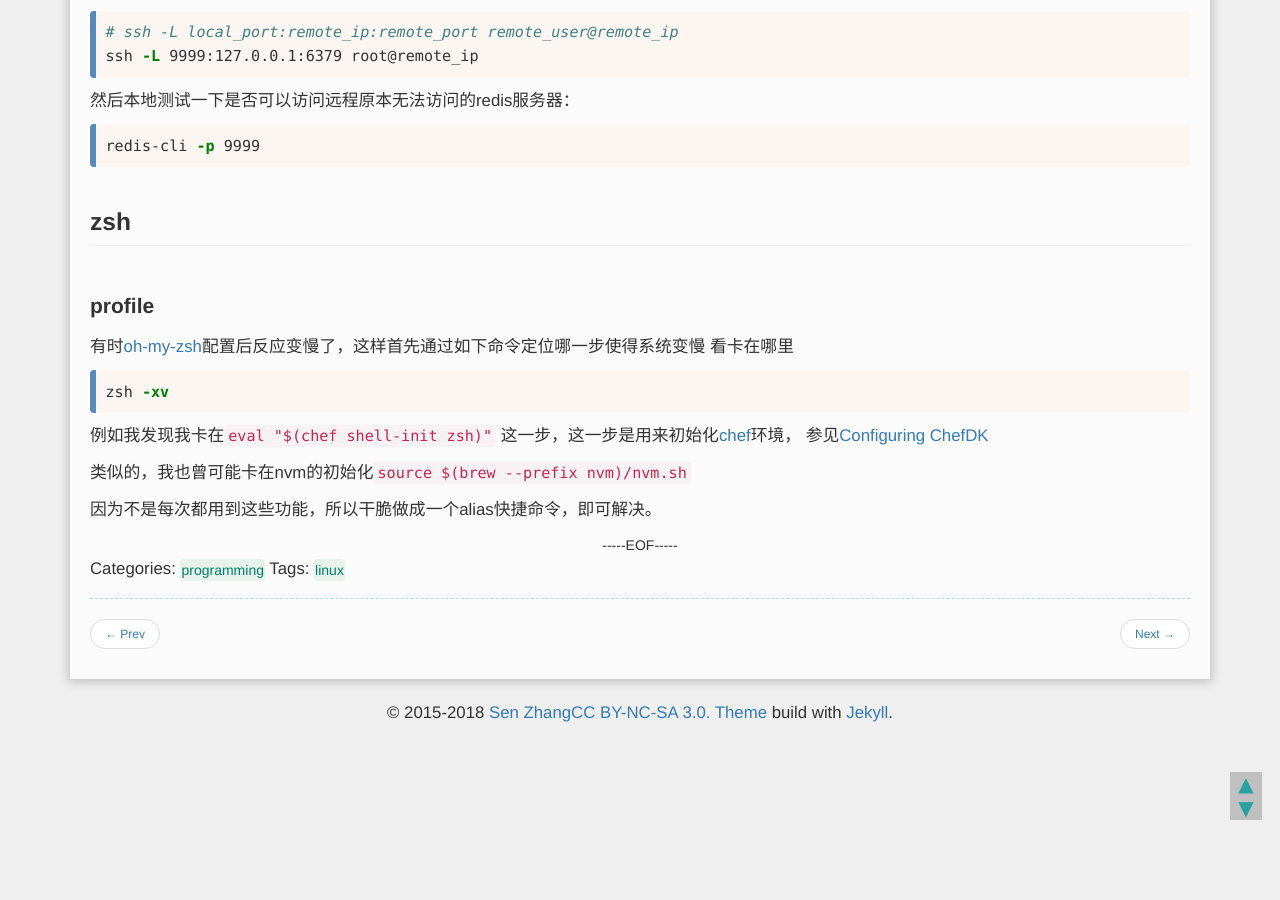
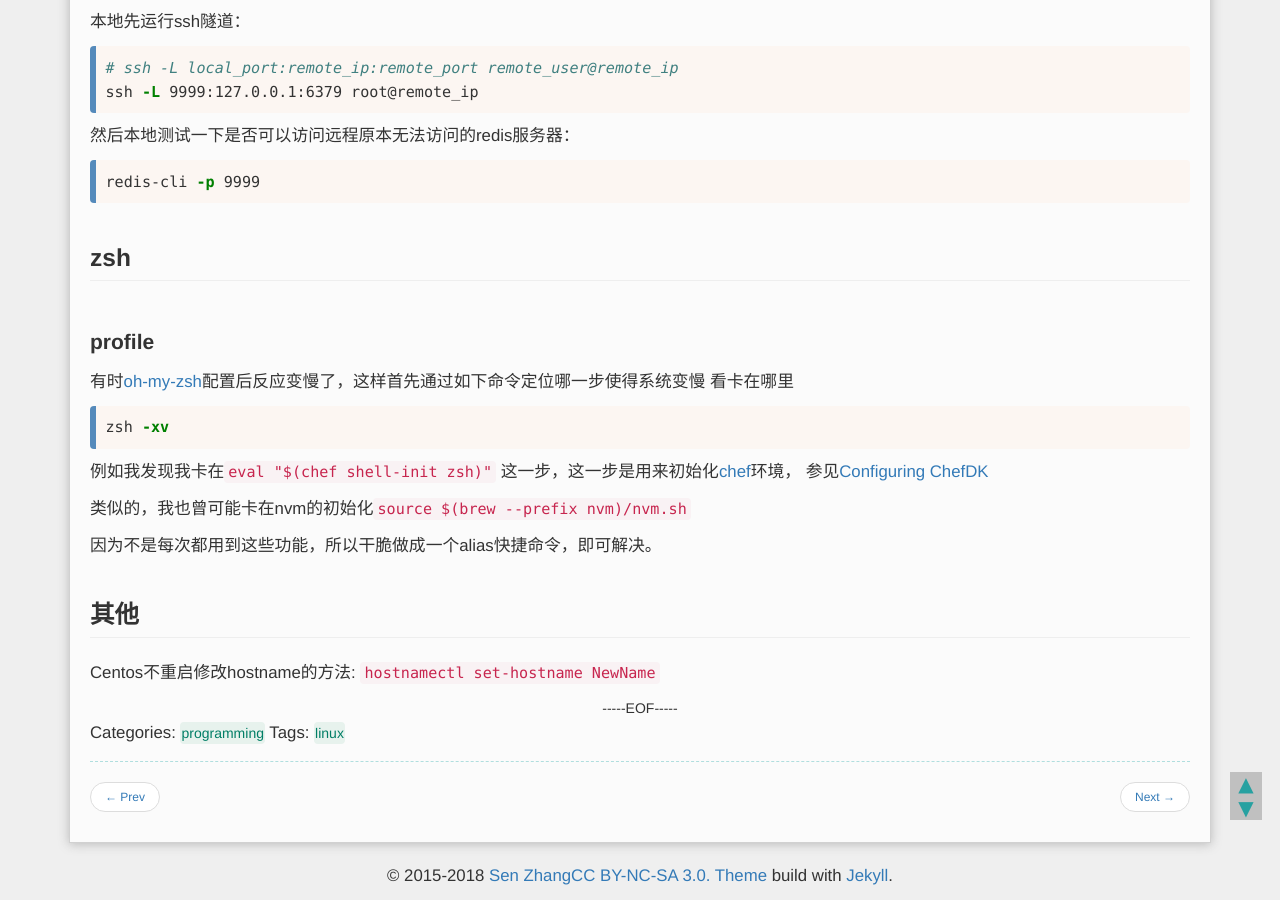
Before and after one commit to SenZhangAI/senzhangai.github.com, a Jekyll site: the page built from _posts/2018-09-14-linux-tips.md, in a window 1280 px wide and 900 px high, scrolled down 1003 px. Built offline with Jekyll 4.4.1, drawn with Linux system fonts in a browser that asks for light colours; comment, search, counter and statistics services are not loaded.

Commit message:
add linux tips

````diff
--- a/_posts/2018-09-14-linux-tips.md
+++ b/_posts/2018-09-14-linux-tips.md
@@ -50,10 +50,13 @@
 zsh -xv
 ```
 
-
 例如我发现我卡在`eval "$(chef shell-init zsh)"` 这一步，这一步是用来初始化[chef](https://github.com/chef/chef)环境，
 参见[Configuring ChefDK](https://docs.chef.io/chefdk_setup.html)
 
 类似的，我也曾可能卡在nvm的初始化`source $(brew --prefix nvm)/nvm.sh`
 
 因为不是每次都用到这些功能，所以干脆做成一个alias快捷命令，即可解决。
+
+## 其他
+
+Centos不重启修改hostname的方法: `hostnamectl set-hostname NewName`
````
